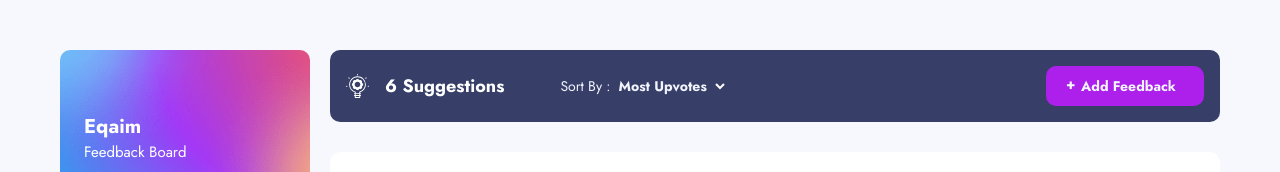
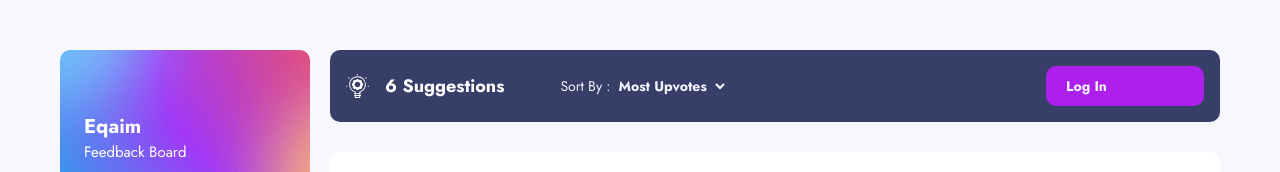
Before and after one commit to ModRanjan/sass_feedback_app, a Next.js app: page / in a window 1280 px wide. Shown: the top 172 px of the page. Built offline with nearby package versions, Linux system fonts and the light colour scheme.

Commit message:
added redux demo

```diff
--- a/app/feedback/[slug]/page.tsx
+++ b/app/feedback/[slug]/page.tsx
@@ -10,6 +10,8 @@
 import { SuggestionCard } from "@/design-system/Molecules/SuggestionCard";
 import data from "@/config/data.json";
 import { Data, ProductRequest } from "@/typescript/DataTypes";
+import { useAppDispatch, useAppSelector } from "@/redux/hook";
+import { logIn, logOut } from "@/redux/features/user/userSlice";
 
 const View = ({
   params,
@@ -20,9 +22,10 @@
 }) => {
   const router = useRouter();
 
-  const id = typeof params.slug === "string" ? parseInt(params.slug) : 1;
   const [toggleReply, setToggleReply] = useState(false);
   const [userData, setUserData] = useState<ProductRequest>();
+
+  const id = typeof params.slug === "string" ? parseInt(params.slug) : 1;
 
   useEffect(() => {
     const Data: Data = data;
@@ -30,6 +33,7 @@
       setUserData(Data.productRequests[id]);
     }
   }, [id]);
+
   const upVoteHandler = (value: number) => {
     const tempVote = value + 1;
   };
--- a/design-system/Molecules/Navbar/index.tsx
+++ b/design-system/Molecules/Navbar/index.tsx
@@ -1,33 +1,57 @@
-import ArrowDownIcon from '@/design-system/Atom/Icons/ArrowDownIcon';
-import PlusIcon from '@/design-system/Atom/Icons/PlusIcon';
-import { SuggestionIcon } from '@/design-system/Atom/Icons/SuggestionIcon';
+import ArrowDownIcon from "@/design-system/Atom/Icons/ArrowDownIcon";
+import PlusIcon from "@/design-system/Atom/Icons/PlusIcon";
+import { SuggestionIcon } from "@/design-system/Atom/Icons/SuggestionIcon";
 
 type NavbarType = {
   suggestionCount: number;
   feedbackHandler: () => void;
+  handleLogout: () => void;
+  handleLogin: () => void;
+  isLoggedIn: boolean;
 };
 
 const Navbar = ({
+  isLoggedIn,
   suggestionCount,
   feedbackHandler,
+  handleLogin,
+  handleLogout,
 }: NavbarType) => {
   return (
-    <div className='navbar'>
-      <div className='nav-left'>
+    <div className="navbar">
+      <div className="nav-left">
         <SuggestionIcon />
 
-        <h3 className='suggestion-count'>{suggestionCount} Suggestions</h3>
-        <button className='btn dropdown-btn' onClick={() => console.log("object")}>
+        <h3 className="suggestion-count">{suggestionCount} Suggestions</h3>
+        <button
+          className="btn dropdown-btn"
+          onClick={() => console.log("object")}
+        >
           <p>Sort by :</p>
           Most Upvotes
-          <ArrowDownIcon color='#fff' />
+          <ArrowDownIcon color="#fff" />
         </button>
       </div>
 
-      <button onClick={feedbackHandler} className='btn btn--primary nav-btn'>
-        <PlusIcon width={10} height={10} color='#F2F4FE' />
-        <span>Add Feedback</span>
-      </button>
+      {isLoggedIn ? (
+        <div style={{ display: "flex", gap: "5px" }}>
+          <button
+            onClick={feedbackHandler}
+            className="btn btn--primary nav-btn"
+          >
+            <PlusIcon width={10} height={10} color="#F2F4FE" />
+            <span>Add Feedback</span>
+          </button>
+
+          <button className="btn btn--primary nav-btn" onClick={handleLogout}>
+            Log Out
+          </button>
+        </div>
+      ) : (
+        <button className="btn btn--primary nav-btn" onClick={handleLogin}>
+          Log in
+        </button>
+      )}
     </div>
   );
 };
--- a/design-system/Organisms/Suggestions/index.tsx
+++ b/design-system/Organisms/Suggestions/index.tsx
@@ -5,11 +5,17 @@
 import { SuggestionCard } from "@/design-system/Molecules/SuggestionCard";
 import usersData from "../../../config/data.json";
 import { useState } from "react";
+import { useAppDispatch, useAppSelector } from "@/redux/hook";
+import { logIn, logOut } from "@/redux/features/user/userSlice";
 
 const Suggestions = () => {
   const router = useRouter();
+  const dispatch = useAppDispatch();
+
   const suggestionData = usersData.productRequests;
   const [upvotes, setUpvotes] = useState(0);
+
+  const { isLoggedIn } = useAppSelector((state) => state.users);
 
   const upVoteHandler = (value: number) => {
     setUpvotes(value);
@@ -18,11 +24,24 @@
     setUpvotes(tempVote);
   };
 
+  const handleLogin = () => {
+    const logindata = { name: "ranjan", email: "ranjan08@yopmail.com" };
+
+    dispatch(logIn(logindata));
+  };
+
+  const handleLogOut = () => {
+    dispatch(logOut());
+  };
+
   return (
     <div className="suggestions">
       <Navbar
         suggestionCount={6}
         feedbackHandler={() => router.push(`/feedback/`)}
+        isLoggedIn={isLoggedIn}
+        handleLogin={handleLogin}
+        handleLogout={handleLogOut}
       />
 
       <div className="suggestion-card-container">
```
